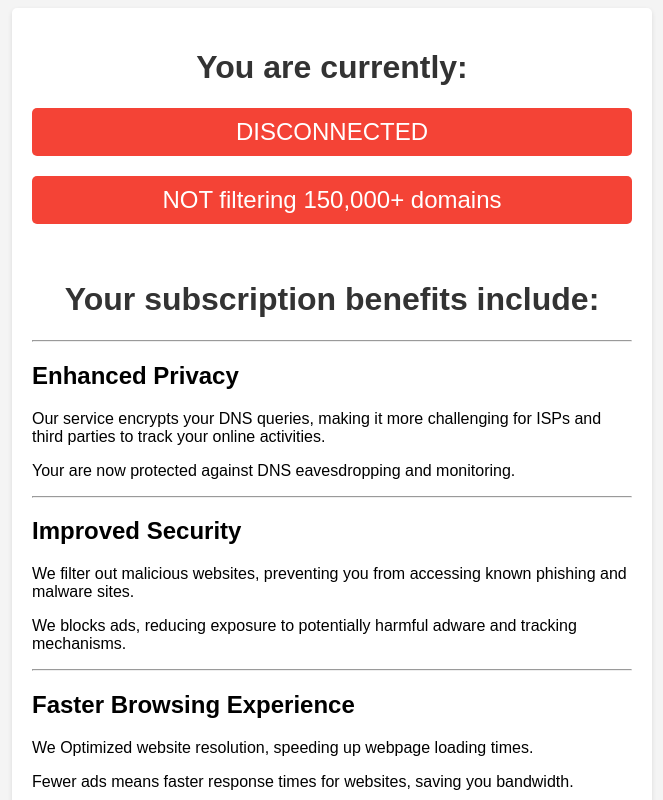
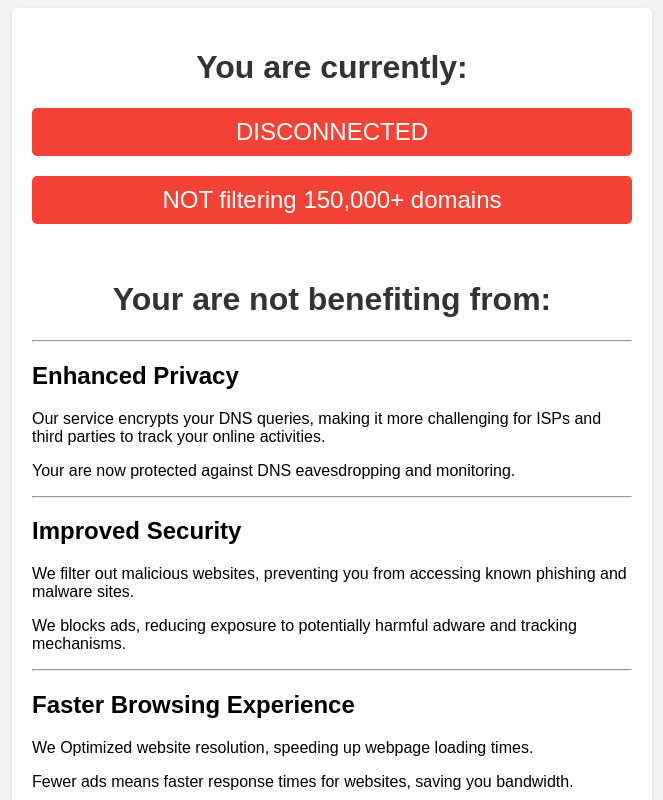
Before and after one commit to NomadGuard/nomadguard.github.io, a plain HTML site: page index.html in a window 1280 px wide. Shown: the top 800 px of the page, without its empty margins (308-971 px from the left). Drawn offline with Linux system fonts and the light colour scheme.

Commit message:
change wording

```diff
--- a/index.html
+++ b/index.html
@@ -14,7 +14,7 @@
         <div id="filter" class="filter">Checking...</div>
 	<br/>
 	<br/>
-	<h1>Your subscription benefits include:</h1>
+	<h1>Your are not benefiting from:</h1>
 	</center>
         <hr>
 
```
